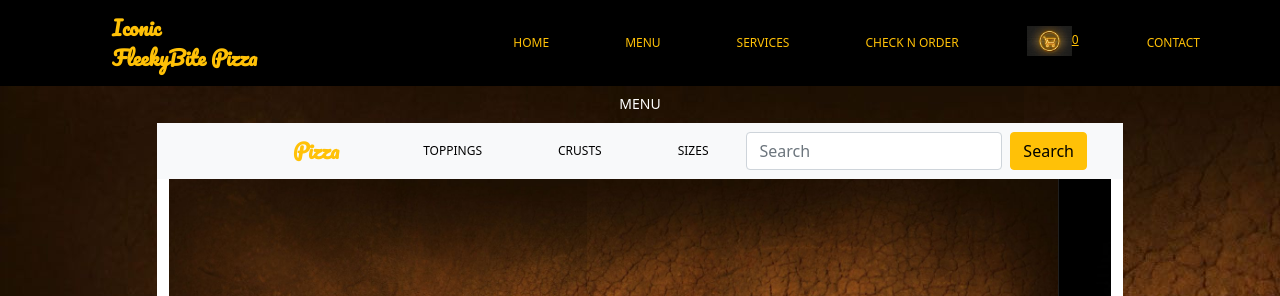
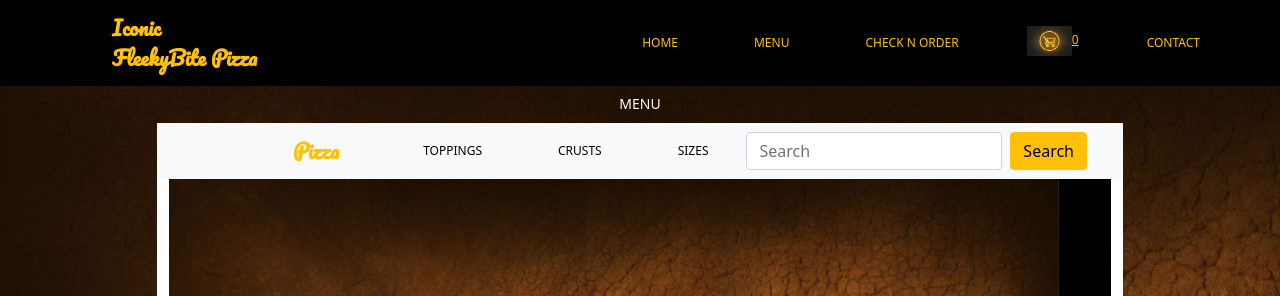
Before and after one commit to MutuaFranklin/FleekyBite-Pizza, a plain HTML site: page menu.html in a window 1280 px wide. Shown: the top 296 px of the page. Drawn offline with nearby package versions, Linux system fonts and the light colour scheme; a script that the page names is missing; some icons are missing; a web font is replaced by a local one.

Commit message:
Nav link edit

```diff
--- a/menu.html
+++ b/menu.html
@@ -25,7 +25,6 @@
           <ul class="navbar-nav ms-auto">
             <li class="nav-item active"><a href="index.html" class="nav-link">Home</a></li>
             <li class="nav-item"><a href="menu.html" class="nav-link">Menu</a></li>
-            <li class="nav-item"><a href="services.html" class="nav-link">Services</a></li>
             <li class="nav-item"><a href="order.html" class="nav-link">Check n Order</a></li>
             <li class="shop-icon"><a href="#"><img src="./static/img/services_icons/shopping-cart.jpeg" alt=""></i><span class="total-count" data-bs-toggle="modal" data-bs-target="#exampleModal">0</span></a></li>
             <li class="nav-item"><a href="contact.html" class="nav-link">Contact</a></li>
```
